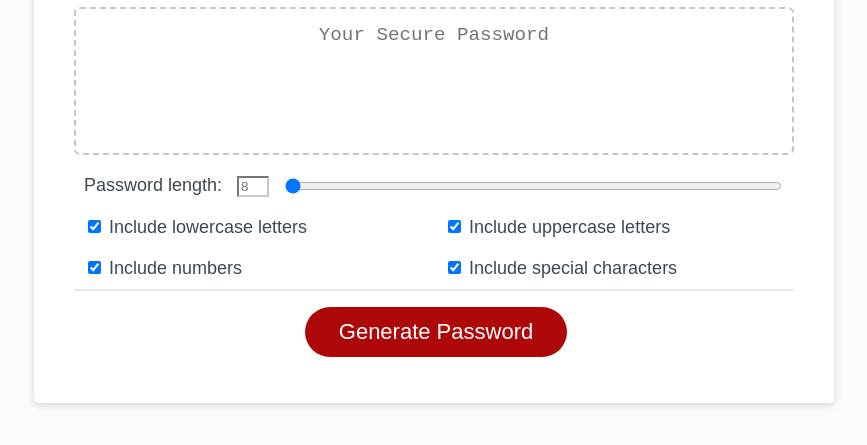
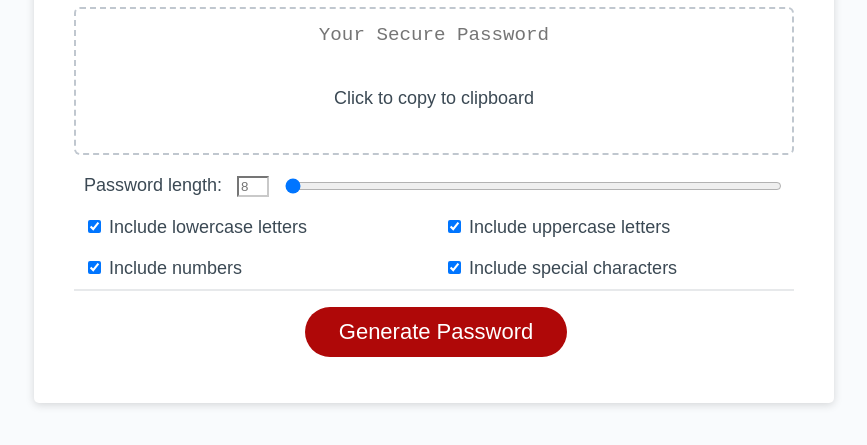
Before and after one commit to alexbishopbootcamp/password-generator, a plain HTML site: page index.html in a window 1280 px wide. Shown: the part 241-686 px from the top of the page, without its empty margins (206-1073 px from the left). Drawn offline with Linux system fonts and the light colour scheme.

Commit message:
Added a copied to clipboard message with fade out

```diff
--- a/index.html
+++ b/index.html
@@ -17,7 +17,14 @@
           <h2>Generate a Password</h2>
         </div>
         <div class="card-body">
-          <textarea readonly id="password" placeholder="Your Secure Password" aria-label="Generated Password"></textarea>
+          <div style="position: relative">
+            <div class="copy">
+              <div id="copytext">Click to copy to clipboard</div>
+              <div id="copyresult" class="fade-out">Copied!</div>
+            </div>
+            <textarea readonly id="password" placeholder="Your Secure Password" aria-label="Generated Password"></textarea>
+          </div>
+
           <div class="form-group">
 
             <!-- Password length slider -->
--- a/script.js
+++ b/script.js
@@ -78,6 +78,11 @@ document.querySelector("#password").addEventListener("click", function() {
 
 function flashCopyMessage() {
   // TODO: Display a temporary message to the user that the password was copied to the clipboard
+  document.querySelector("#copyresult").classList.remove("fade-out");
+  // Wait a bit before fading out
+  setTimeout(function() {
+    document.querySelector("#copyresult").classList.add("fade-out");
+  }, 700);
 }
 
 // Get references to the #generate element
--- a/style.css
+++ b/style.css
@@ -168,3 +168,21 @@ button[disabled] {
 #error {
   color: hsl(360, 91%, 36%);
 }
+
+.copy {
+  display: flex;
+  flex-direction: column;
+  align-items: center;
+  justify-content: center;
+  position: absolute;
+  top: 69%;
+  left: 50%;
+  transform: translate(-50%, -50%);
+  /* prevent interception of mouse click events */
+  pointer-events: none;
+}
+
+.fade-out {
+  opacity: 0;
+  transition: opacity 0.8s;
+}
```
